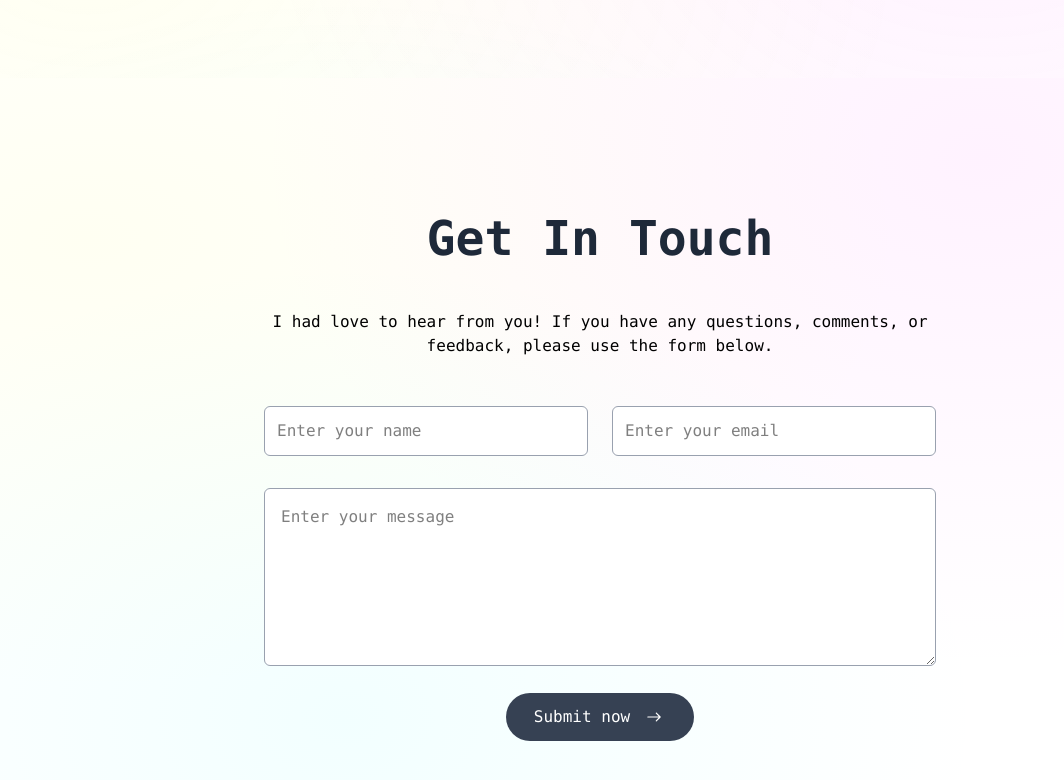
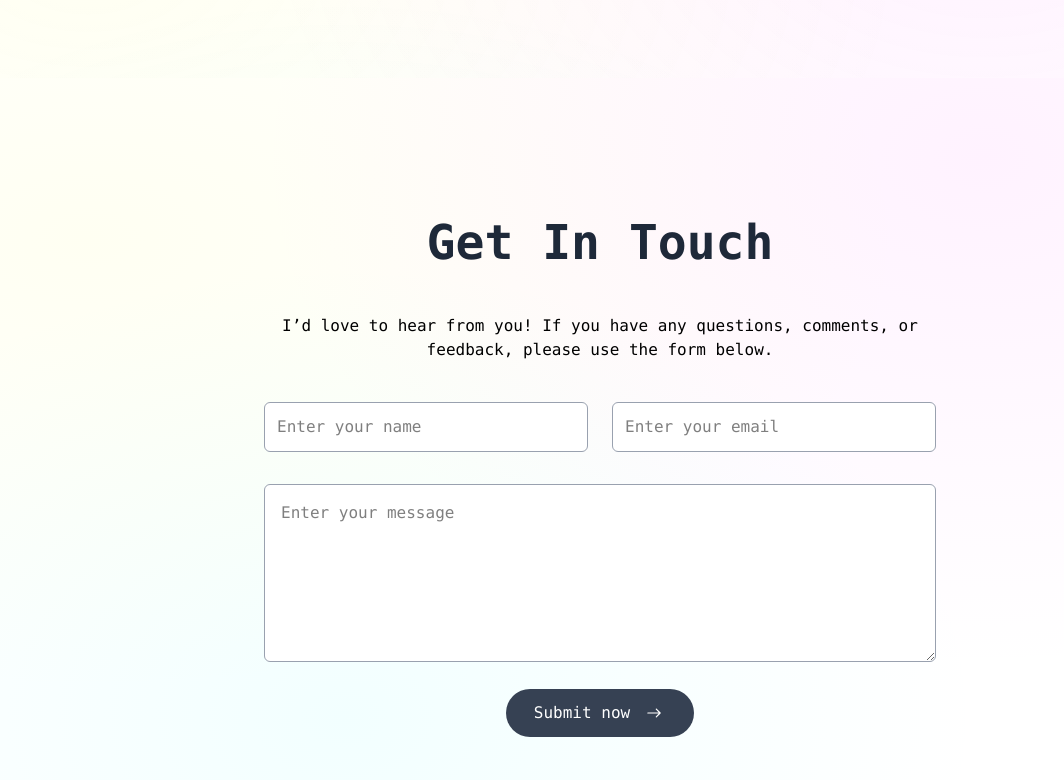
Before and after one commit to kavishka-wilagedara/my-portfolio, a React (Vite) app: page / in a window 1280 px wide. Shown: the part 3372-4152 px from the top of the page, without its empty margins (40-1104 px from the left). Built offline with nearby package versions, Linux system fonts and the light colour scheme.

Commit message:
feat(contact): remove mb from paragraph tag

```diff
--- a/src/sections/Contact.jsx
+++ b/src/sections/Contact.jsx
@@ -11,9 +11,10 @@ const Contact = () => {
         <h2 className="text-3xl sm:text-4xl lg:text-5xl font-bold mb-8 sm:mb-12 text-gray-800 text-center">
           Get In Touch
         </h2>
-        <p className="text-center max-w-2xl mx-auto mt-5 mb-12">
-          I had love to hear from you! If you have any questions, comments, or
-          feedback, please use the form below.{" "}
+
+        <p className="text-center max-w-2xl mx-auto mt-5">
+          I’d love to hear from you! If you have any questions, comments, or
+          feedback, please use the form below.
         </p>
 
         <form className="max-w-2xl mx-auto">
```
